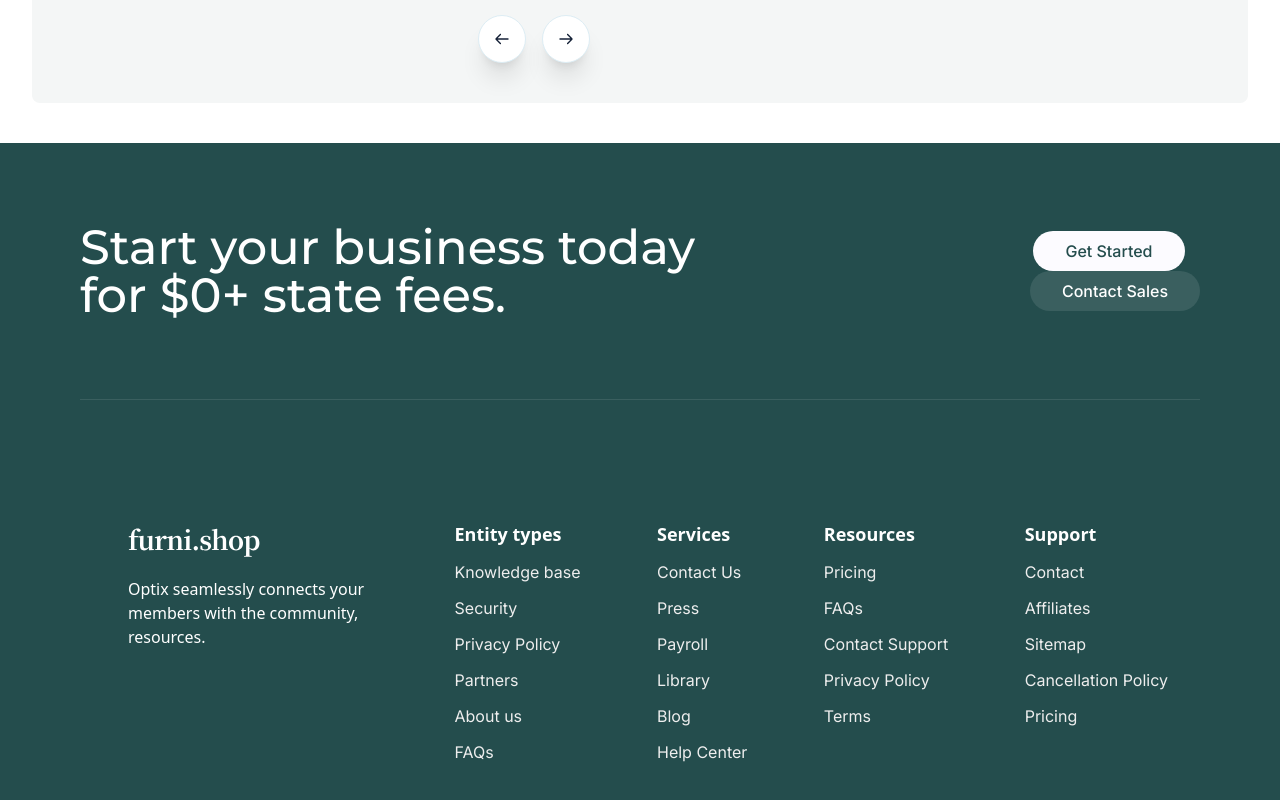
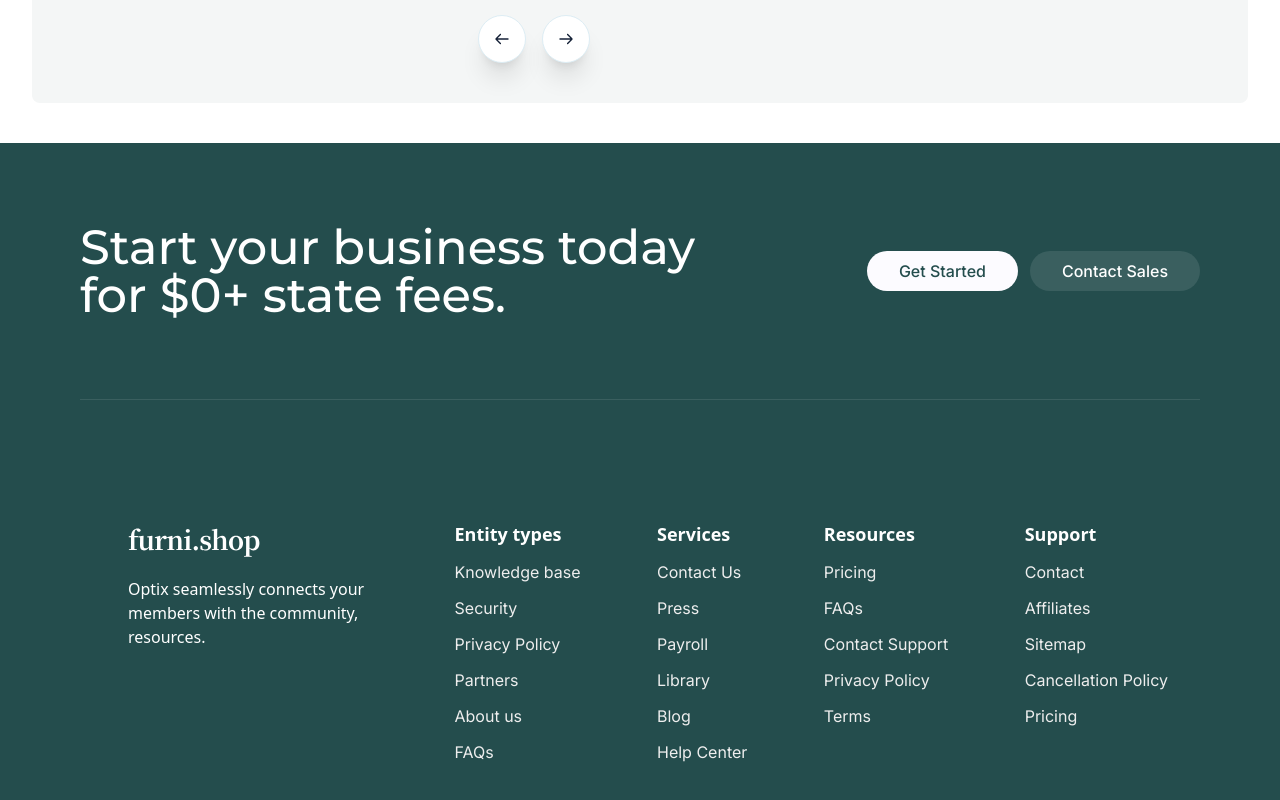
Before and after one commit to avneesh0612/furni-shop, a Next.js app: page / in a window 1280 px wide. Shown: the part 4730-5530 px from the top of the page. Built offline with nearby package versions, Linux system fonts and the light colour scheme.

Commit message:
fix: footer

```diff
--- a/components/Footer.js
+++ b/components/Footer.js
@@ -10,7 +10,7 @@ const Footer = () => {
         <h3 className="md:w-[56%] text-center md:text-left w-full md:text-5xl text-3xl font-medium text-white font-Montserrat">
           Start your business today for $0+ state fees.
         </h3>
-        <div className="flex items-center mt-5 space-x-3 md:flex-col sm:flex-row md:mt-0">
+        <div className="flex items-center mt-5 space-x-3 md:mt-0">
           <button className="px-8 py-2 font-medium bg-gray-100 rounded-full text-sapGreen-600 font-Inter">
             Get Started
           </button>
```
